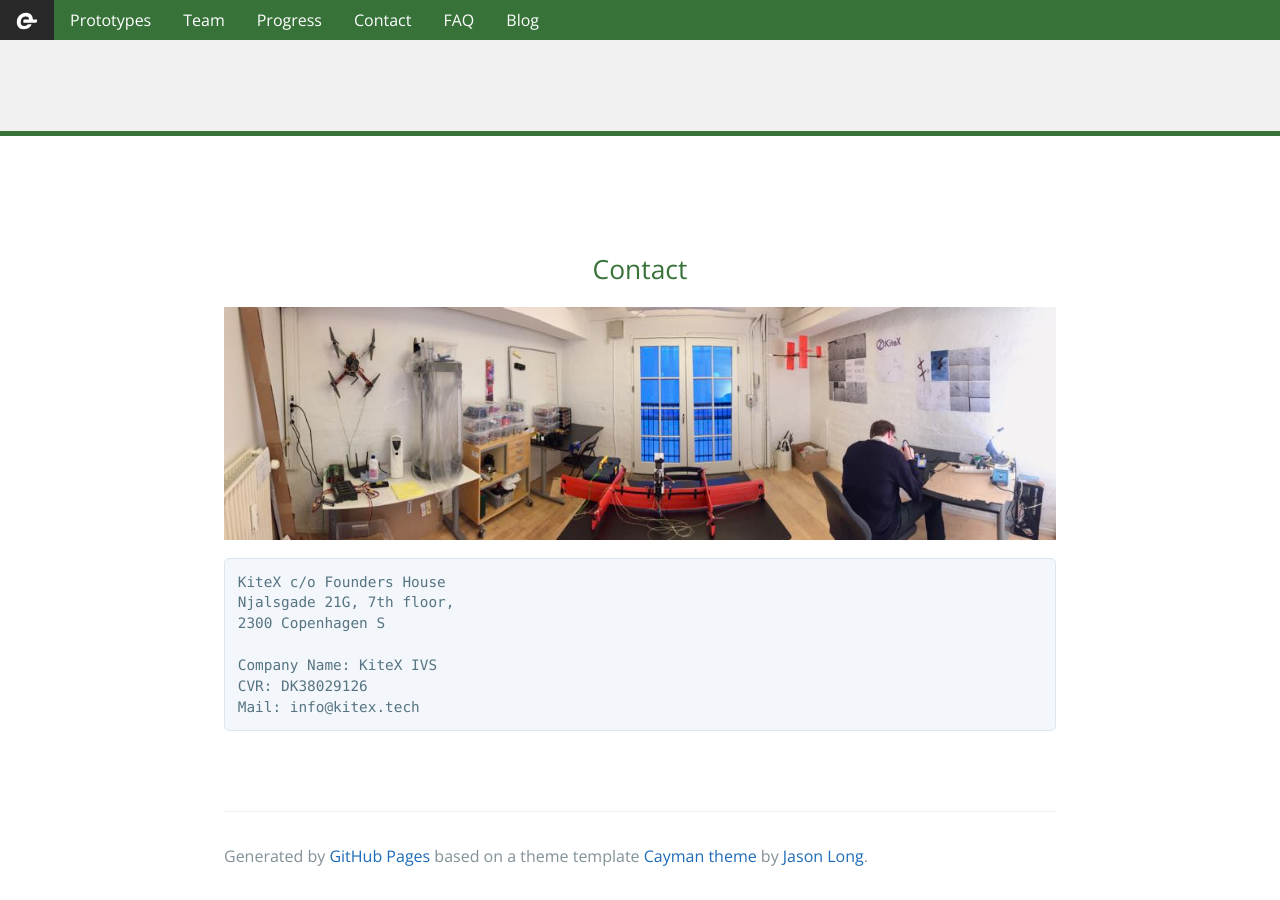
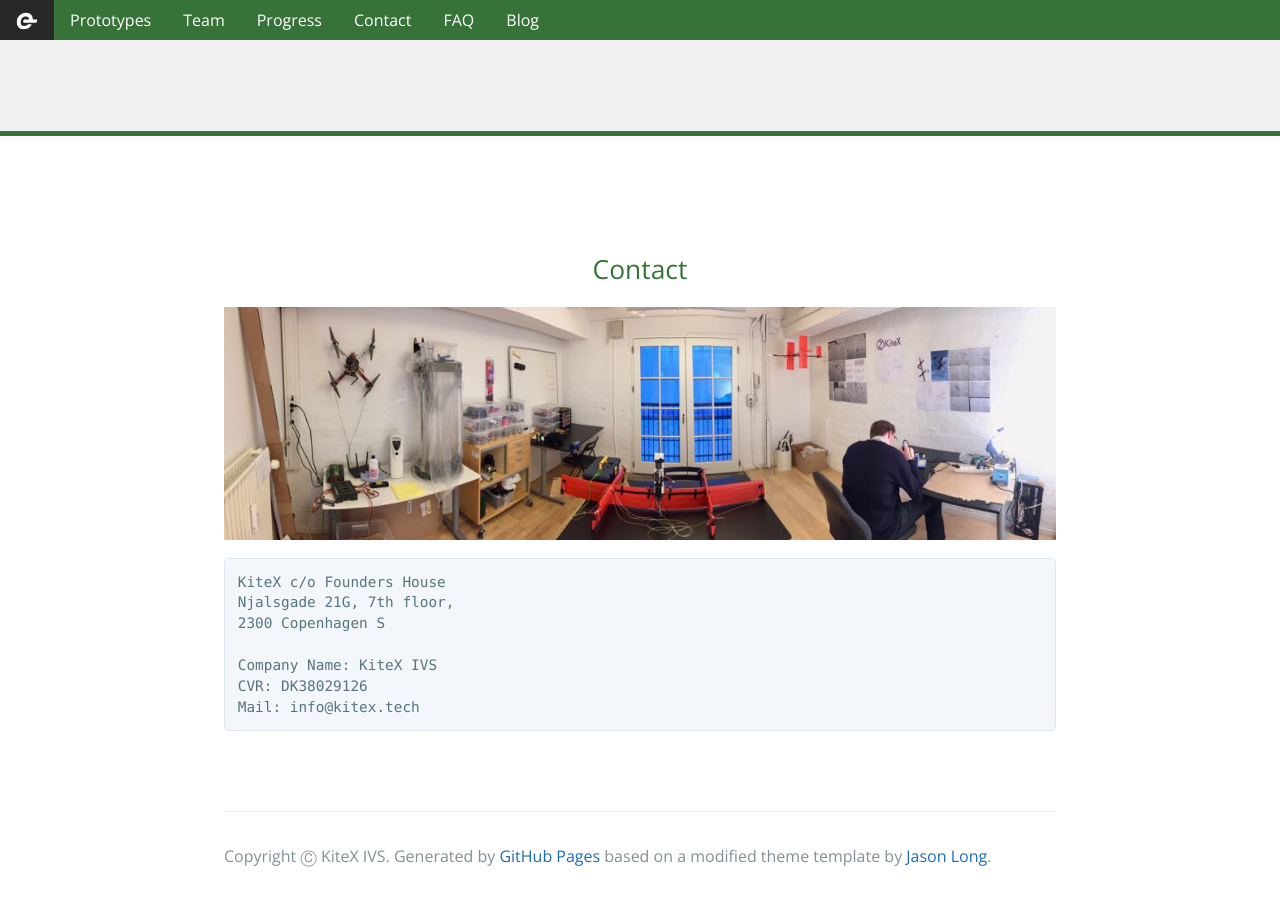
Before and after one commit to kitextech/kitextech.github.io, a Jekyll site: the page built from index.md, in a window 1280 px wide and 900 px high, scrolled down 5071 px. Built offline with Jekyll 4.4.1, drawn with Linux system fonts in a browser that asks for light colours.

Commit message:
copyright

```diff
--- a/_includes/page-footer.html
+++ b/_includes/page-footer.html
@@ -1,3 +1,3 @@
 <footer class="site-footer">
-  <span class="site-footer-credits">Generated by <a href="https://pages.github.com">GitHub Pages</a> based on a theme template <a href="https://github.com/pietromenna/jekyll-cayman-theme">Cayman theme</a> by <a href="http://github.com/jasonlong">Jason Long</a>.</span>
+  <span class="site-footer-credits">Copyright Ⓒ KiteX IVS. Generated by <a href="https://pages.github.com">GitHub Pages</a> based on a modified theme template by <a href="http://github.com/jasonlong">Jason Long</a>.</span>
 </footer>
```
